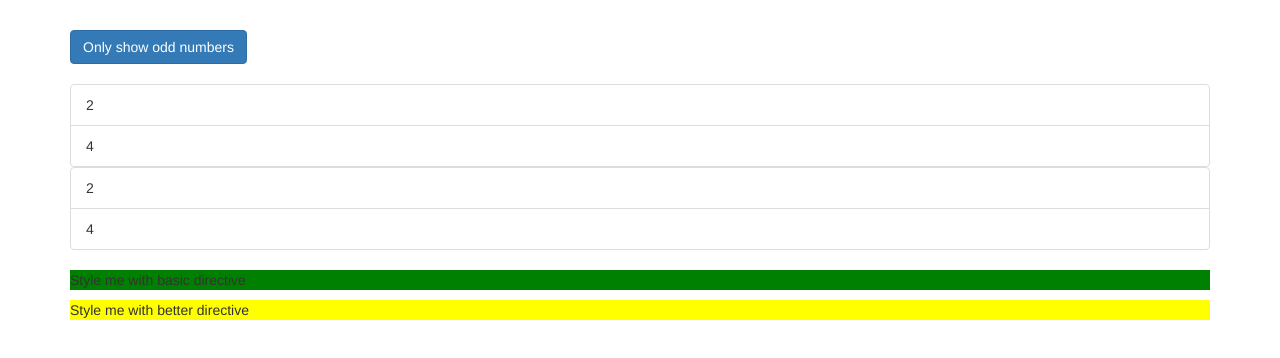
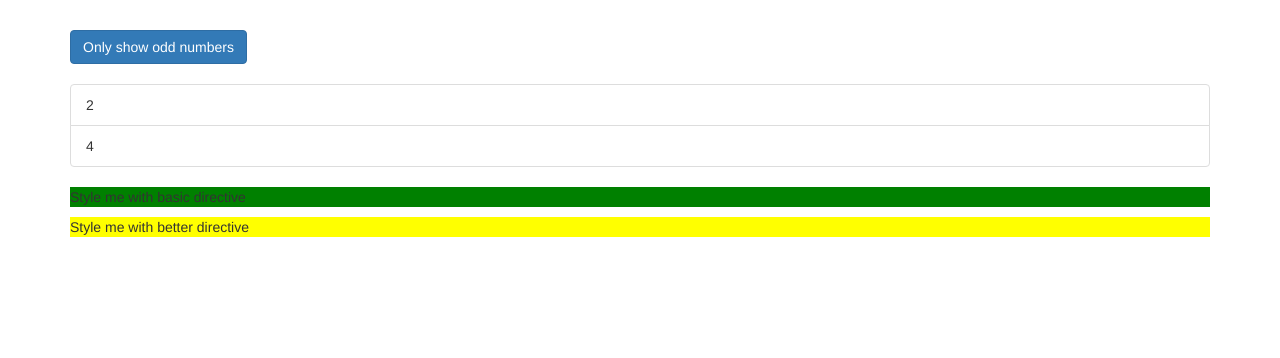
Before and after one commit to gaetanBloch/angular-directives, an Angular app: page / in a window 1280 px wide. Shown: the top 358 px of the page. Built offline with nearby package versions, Linux system fonts and the light colour scheme.

Commit message:
Created own Structural Directive

```diff
--- a/src/app/app.component.html
+++ b/src/app/app.component.html
@@ -16,7 +16,27 @@
             {{ number }}
           </li>
         </div>
-        <div *ngIf="!onlyOdd">
+<!--        <div *ngIf="!onlyOdd">-->
+<!--          <li-->
+<!--            class="list-group-item"-->
+<!--            *ngFor="let number of evenNumbers"-->
+<!--            [ngClass]="{odd: number % 2 !== 0}"-->
+<!--            [ngStyle]="{backgroundColor: number % 2 !== 0 ? 'yellow' : 'transparent'}">-->
+<!--            {{ number }}-->
+<!--          </li>-->
+<!--        </div>-->
+<!--        <ng-template [ngIf]="!onlyOdd">-->
+<!--          <div>-->
+<!--            <li-->
+<!--              class="list-group-item"-->
+<!--              *ngFor="let number of evenNumbers"-->
+<!--              [ngClass]="{odd: number % 2 !== 0}"-->
+<!--              [ngStyle]="{backgroundColor: number % 2 !== 0 ? 'yellow' : 'transparent'}">-->
+<!--              {{ number }}-->
+<!--            </li>-->
+<!--          </div>-->
+<!--        </ng-template>-->
+        <div *appUnless="onlyOdd">
           <li
             class="list-group-item"
             *ngFor="let number of evenNumbers"
@@ -25,17 +45,6 @@
             {{ number }}
           </li>
         </div>
-        <ng-template [ngIf]="!onlyOdd">
-          <div>
-            <li
-              class="list-group-item"
-              *ngFor="let number of evenNumbers"
-              [ngClass]="{odd: number % 2 !== 0}"
-              [ngStyle]="{backgroundColor: number % 2 !== 0 ? 'yellow' : 'transparent'}">
-              {{ number }}
-            </li>
-          </div>
-        </ng-template>
       </ul>
       <p appBasicHighlight>Style me with basic directive</p>
       <p [appBetterHighlight]="'red'" defaultColor="yellow">Style me with better directive</p>
--- a/src/app/app.module.ts
+++ b/src/app/app.module.ts
@@ -5,12 +5,14 @@
 import { AppComponent } from './app.component';
 import { BasicHighlightDirective } from './basic-highlight/basic-highlight.directive';
 import { BetterHighlightDirective } from './better-highlight/better-highlight.directive';
+import { UnlessDirective } from './unless.directive';
 
 @NgModule({
   declarations: [
     AppComponent,
     BasicHighlightDirective,
-    BetterHighlightDirective
+    BetterHighlightDirective,
+    UnlessDirective
   ],
   imports: [
     BrowserModule,
--- /dev/null
+++ b/src/app/unless.directive.ts
@@ -0,0 +1,17 @@
+import { Directive, Input, TemplateRef, ViewContainerRef } from '@angular/core';
+
+@Directive({
+  selector: '[appUnless]'
+})
+export class UnlessDirective {
+  @Input() set appUnless(condition: boolean) {
+    if (!condition) {
+      this.vcRef.createEmbeddedView(this.templateRef);
+    } else {
+      this.vcRef.clear();
+    }
+  }
+
+  constructor(private templateRef: TemplateRef<any>, private vcRef: ViewContainerRef) {
+  }
+}
```
